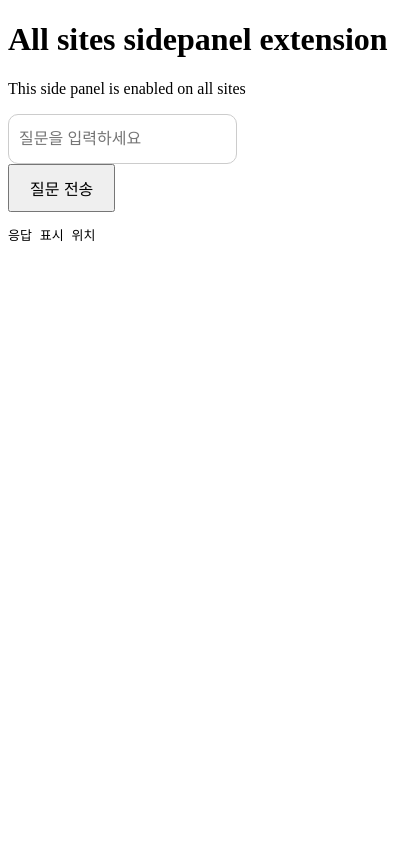
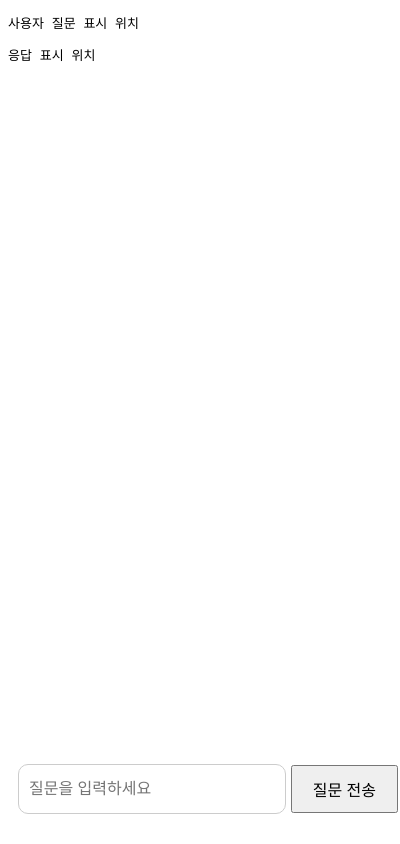
Before and after one commit to kimsoeun07/Guidee, a browser extension: page popup.html in a window 400 px wide. Drawn offline with Linux system fonts and the light colour scheme.

Commit message:
popup 디자인 변경

```diff
--- a/popup.css
+++ b/popup.css
@@ -5,9 +5,9 @@
   display: flex;
   justify-content: center;
   align-items: center;
-  padding: 0 20px; /* 선택적으로 좌우 여백 */
+  padding: 0 10px; /* 선택적으로 좌우 여백 */
   box-sizing: border-box;
-  gap: 10px; /* 요소 간 간격 */
+  gap: 5px; /* 요소 간 간격 */
 }
 
 input{
--- a/popup.html
+++ b/popup.html
@@ -7,12 +7,15 @@
     <meta charset="UTF-8">
   </head>
   <body>
-    <h1>All sites sidepanel extension</h1>
-    <p>This side panel is enabled on all sites</p>
-    <input type="text" id="userInput" placeholder="질문을 입력하세요"></input>
-    <button id="askButton">질문 전송</button>
+    <div class="input-container">
+      <input type="text" id="userInput" placeholder="질문을 입력하세요"></input>
+      <button id="askButton" onclick="SendMessage(input.value)">질문 전송</button>
+    </div>
 
-    <pre id="responseArea">응답 표시 위치</pre>
+    <div>
+      <pre id="questionArea">사용자 질문 표시 위치</pre>
+      <pre id="responseArea">응답 표시 위치</pre>
+    </div>
 
   </body>
 </html>
--- a/popup.js
+++ b/popup.js
@@ -1 +1,19 @@
 console.log("Popup script loaded!");
+
+const SendMessage = (message) => {
+  const responseArea = document.getElementById('questionArea');
+  if (questionArea) {
+    questionArea.textContent = message;
+  }
+}
+
+// 버튼 클릭 시 input 값을 전달하도록 이벤트 연결
+window.onload = () => {
+  const input = document.getElementById('userInput');
+  const button = document.getElementById('askButton');
+  if (button && input) {
+    button.onclick = () => {
+      SendMessage(input.value);
+    };
+  }
+};
```
